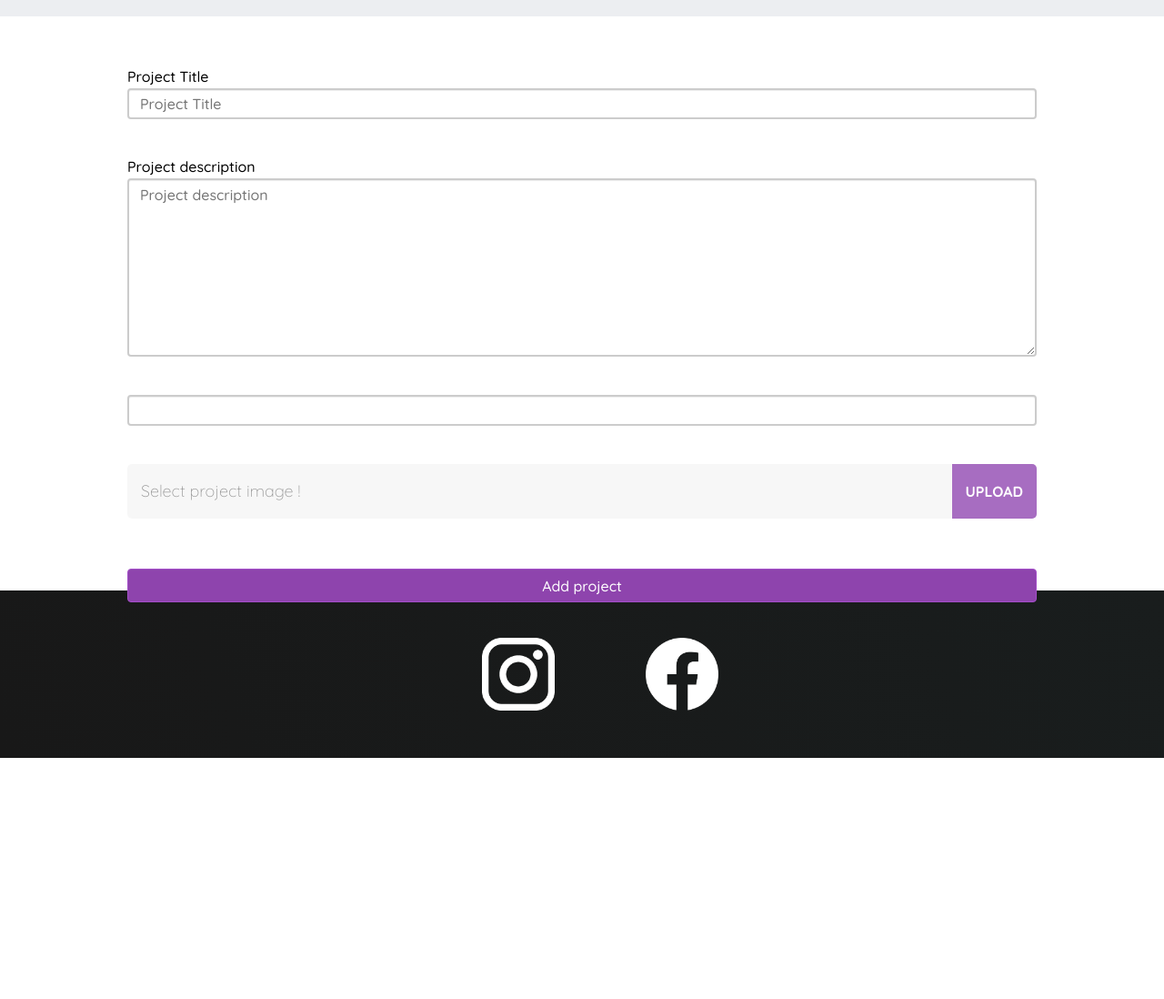
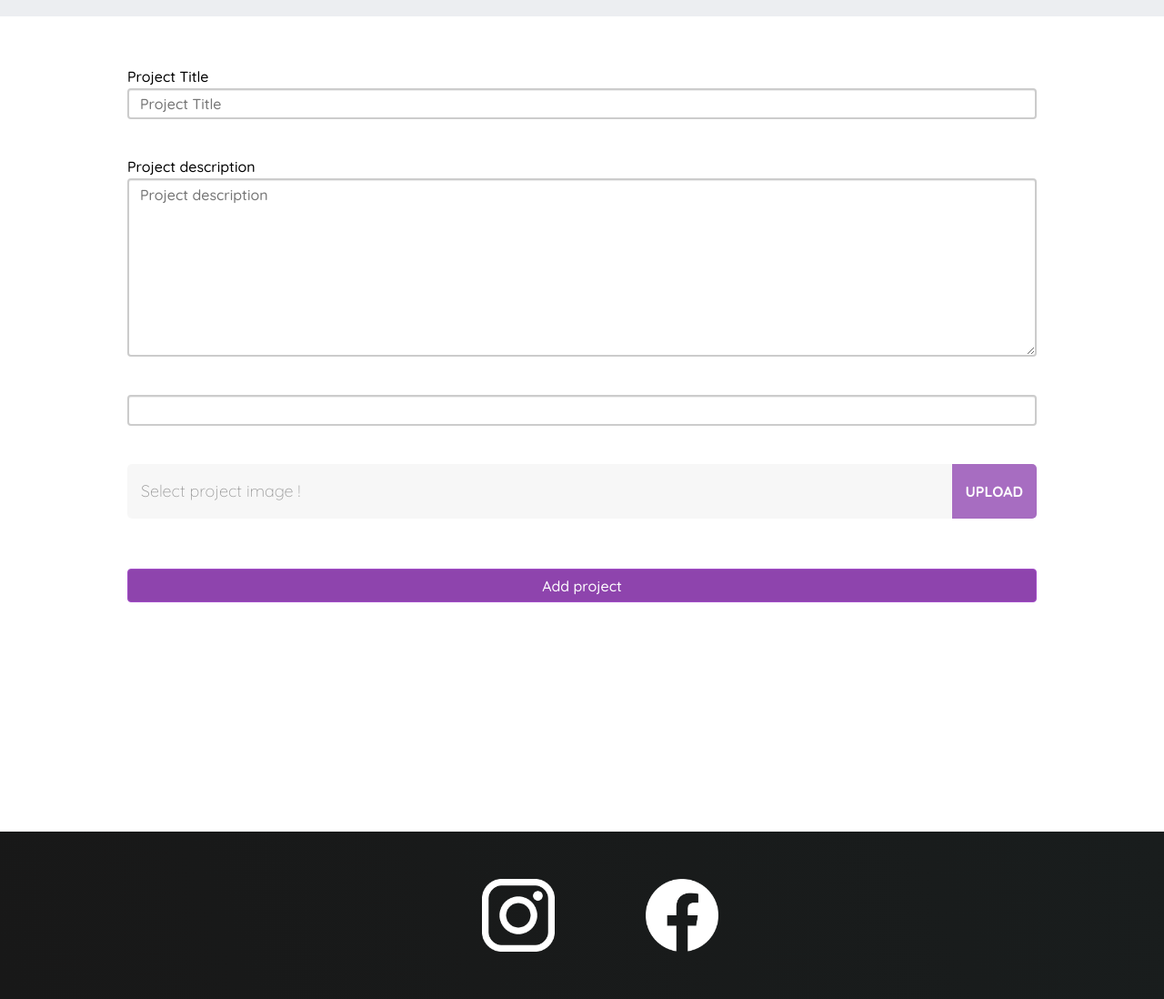
Before and after one commit to FellahAbdel/web-portfolio, a PHP site: page /admin/insert.php in a window 1280 px wide. Shown: the part 101-1199 px from the top of the page at 91% size. Before the commit the page ends 934 px from the top, so only its background shows below. Run offline with PHP 8.4, Linux system fonts and the light colour scheme; data that the repository does not hold is empty; some libraries are stand-ins or nearby versions.

Commit message:
Change main height

```diff
--- a/admin/assets/css/project-form.css
+++ b/admin/assets/css/project-form.css
@@ -1,9 +1,6 @@
-.form-control.success input {
-  border-color: #2ecc71;
-}
 main {
   margin-top: 100px;
-  height: 580px;
+  height: 840px;
   /* background: linear-gradient(60deg, rgb(77, 77, 77), rgb(58, 58, 58)); */
 }
 
@@ -102,7 +99,7 @@ button {
 
 @media all and (min-width: 1140px) {
   main {
-    height: 650px;
+    height: 915px;
   }
 
   form,
```
